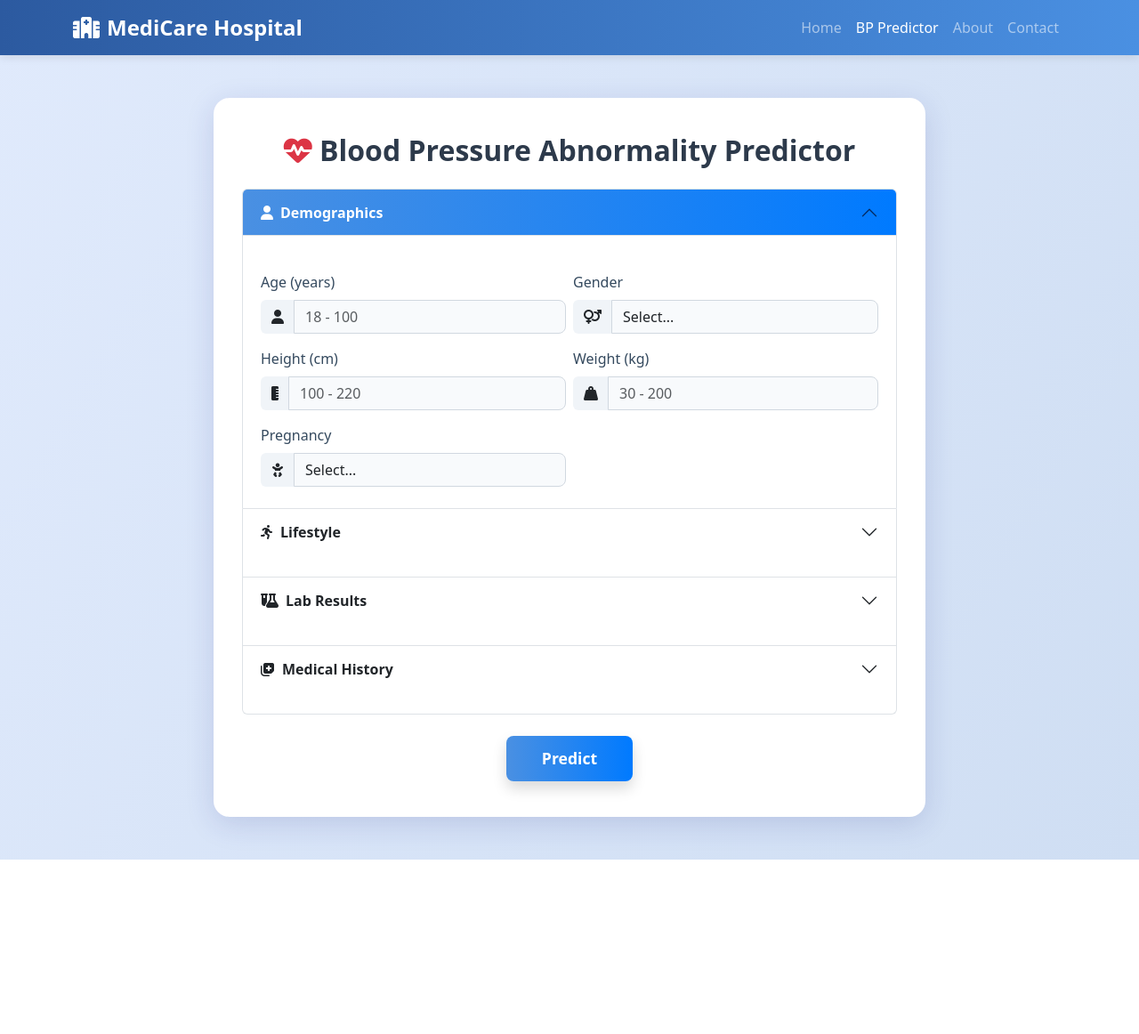
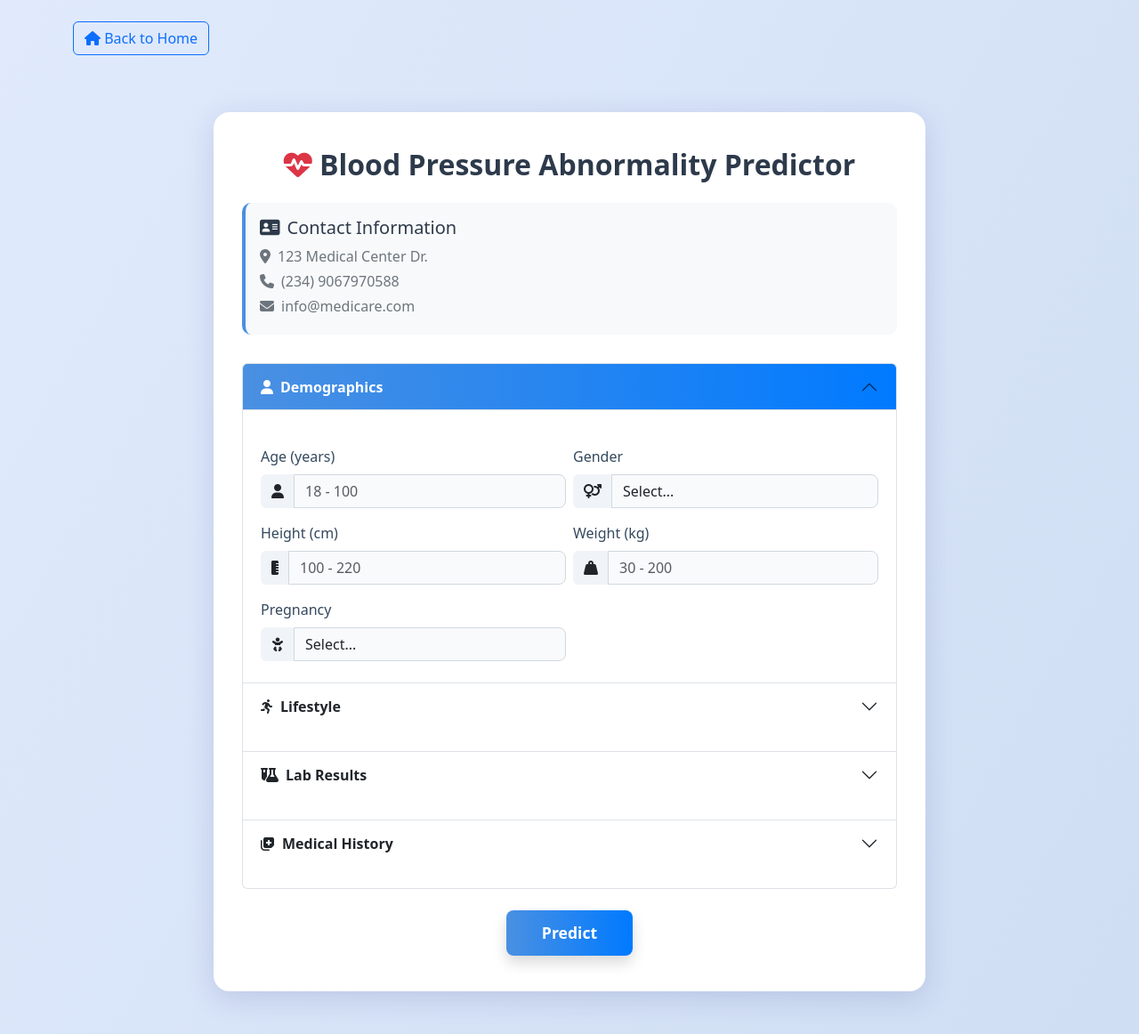
Before and after one commit to Abdoulmerlic/Hbp_Pridection_Model, a Flask app: page /predictor in a window 1280 px wide. Shown: the whole page at 89% size. Before the commit the page ends 966 px from the top, so only its background shows below. Run offline with Flask 2, Linux system fonts and the light colour scheme.

Commit message:
Refactor predictor route and simplify prediction response; update team member details and contact information in templates.

```diff
--- a/random forest/app.py
+++ b/random forest/app.py
@@ -35,12 +35,6 @@ numerical_features = [
 def home():
     return render_template('landing.html')
 
-@app.route('/predictor')
-def predictor():
-    return render_template('index.html',
-                         numerical_features=numerical_features,
-                         categorical_features=categorical_features)
-
 @app.route('/about')
 def about():
     return render_template('about.html')
@@ -68,42 +62,20 @@ def predict():
         prediction = model.predict(processed_data)[0]
         probability = model.predict_proba(processed_data)[0][1]
 
-        # Convert probability to percentage
-        probability_percentage = probability * 100
-
-        # Determine result based on percentage thresholds
-        if probability_percentage > 51:
-            result = "True"
-            risk_level = "High Risk"
-            message = "High risk of blood pressure abnormality detected"
-            alert_class = "alert-danger"
-            meter_position = 85  # Position for high risk on meter
-        elif probability_percentage < 49:
-            result = "False"
-            risk_level = "Low Risk"
-            message = "Low risk of blood pressure abnormality"
-            alert_class = "alert-success"
-            meter_position = 15  # Position for low risk on meter
-        else:
-            result = "Neutral"
-            risk_level = "Neutral Risk"
-            message = "Moderate risk - further monitoring recommended"
-            alert_class = "alert-warning"
-            meter_position = 50  # Position for neutral risk on meter
-
         return jsonify({
             'prediction': int(prediction),
             'probability': float(probability),
-            'probability_percentage': round(probability_percentage, 2),
-            'result': result,
-            'risk_level': risk_level,
-            'message': message,
-            'alert_class': alert_class,
-            'meter_position': meter_position
+            'message': 'High risk of blood pressure abnormality' if prediction == 1 else 'Low risk of blood pressure abnormality'
         })
 
     except Exception as e:
         return jsonify({'error': str(e)}), 400
 
+@app.route('/predictor')
+def predictor():
+    return render_template('index.html',
+                         numerical_features=numerical_features,
+                         categorical_features=categorical_features)
+
 if __name__ == '__main__':
     app.run(debug=True)
--- a/random forest/random_forest_bp_prediction.py
+++ b/random forest/random_forest_bp_prediction.py
@@ -106,7 +106,7 @@ def evaluate_model(model, X_test, y_test):
     plt.title('Confusion Matrix')
     plt.ylabel('True Label')
     plt.xlabel('Predicted Label')
-    plt.savefig('random forest/confusion_matrix_rf.png')
+    plt.savefig('confusion_matrix.png')
     plt.close()
 
     return accuracy, precision, recall, f1
@@ -130,7 +130,7 @@ def plot_feature_importance(model, feature_names):
     plt.title('Feature Importance')
     plt.xlabel('Importance Score')
     plt.tight_layout()
-    plt.savefig('random forest/feature_importance_rf.png')
+    plt.savefig('feature_importance.png')
     plt.close()
 
 def main():
--- a/random forest/templates/about.html
+++ b/random forest/templates/about.html
@@ -355,7 +355,7 @@
                         <div class="team-avatar">
                             <i class="fas fa-cogs"></i>
                         </div>
-                        <h4>Dr. Michael Chen</h4>
+                        <h4>Dr. Abdulmalik Saidu</h4>
                         <p class="text-primary">Chief Technology Officer</p>
                         <p class="text-muted">Pioneering our AI and machine learning initiatives to advance healthcare technology.</p>
                     </div>
@@ -451,7 +451,7 @@
                     <h6>Contact Info</h6>
                     <p class="text-white-50">
                         <i class="fas fa-map-marker-alt me-2"></i>123 Medical Center Dr.<br>
-                        <i class="fas fa-phone me-2"></i>(555) 123-4567<br>
+                        <i class="fas fa-phone me-2"></i>(234) 906-797-0588<br>
                         <i class="fas fa-envelope me-2"></i>info@medicare.com
                     </p>
                 </div>
--- a/random forest/templates/contact.html
+++ b/random forest/templates/contact.html
@@ -249,9 +249,9 @@
                         </div>
                         <h4>Call Us</h4>
                         <p class="text-muted">
-                            Main: (555) 123-4567<br>
-                            Emergency: (555) 911-0000<br>
-                            Fax: (555) 123-4568
+                            Main: (234) 906-797-0588<br>
+                            Emergency: (234) 911-0000<br>
+                            Fax: (234) 906-797-0589
                         </p>
                     </div>
                 </div>
--- a/random forest/templates/index.html
+++ b/random forest/templates/index.html
@@ -3,21 +3,13 @@
 <head>
     <meta charset="UTF-8">
     <meta name="viewport" content="width=device-width, initial-scale=1.0">
-    <title>Blood Pressure Abnormality Predictor - MediCare Hospital</title>
+    <title>Blood Pressure Abnormality Predictor</title>
     <link href="https://cdn.jsdelivr.net/npm/bootstrap@5.3.0/dist/css/bootstrap.min.css" rel="stylesheet">
     <link rel="stylesheet" href="https://cdnjs.cloudflare.com/ajax/libs/font-awesome/6.4.0/css/all.min.css">
     <style>
         body {
             background: linear-gradient(120deg, #e0eafc, #cfdef3 100%);
             min-height: 100vh;
-        }
-        .navbar {
-            background: linear-gradient(90deg, #2c5aa0, #4a90e2);
-            box-shadow: 0 2px 10px rgba(0,0,0,0.1);
-        }
-        .navbar-brand {
-            font-weight: 700;
-            font-size: 1.5rem;
         }
         .main-card {
             max-width: 800px;
@@ -95,30 +87,20 @@
             color: #fff;
             font-size: 0.95rem;
         }
-        .probability-bar {
-            height: 30px;
-            border-radius: 15px;
-            background: linear-gradient(90deg, #28a745 0%, #ffc107 50%, #dc3545 100%);
-            position: relative;
-            margin: 1rem 0;
+        .contact-info {
+            background: #f8f9fa;
+            border-radius: 10px;
+            padding: 1rem;
+            margin-bottom: 2rem;
+            border-left: 4px solid #4a90e2;
         }
-        .probability-indicator {
-            position: absolute;
-            top: -5px;
-            width: 40px;
-            height: 40px;
-            background: #fff;
-            border: 3px solid #333;
-            border-radius: 50%;
-            transform: translateX(-50%);
-            transition: left 0.5s ease;
+        .contact-info h5 {
+            color: #2d3a4b;
+            margin-bottom: 0.5rem;
         }
-        .probability-labels {
-            display: flex;
-            justify-content: space-between;
-            margin-top: 0.5rem;
-            font-size: 0.9rem;
-            color: #666;
+        .contact-info p {
+            margin-bottom: 0.25rem;
+            color: #6c757d;
         }
         @media (max-width: 768px) {
             .main-card { padding: 1.2rem 0.5rem; }
@@ -126,36 +108,23 @@
     </style>
 </head>
 <body>
-    <!-- Navigation -->
-    <nav class="navbar navbar-expand-lg navbar-dark">
-        <div class="container">
-            <a class="navbar-brand" href="/">
-                <i class="fas fa-hospital me-2"></i>MediCare Hospital
-            </a>
-            <button class="navbar-toggler" type="button" data-bs-toggle="collapse" data-bs-target="#navbarNav">
-                <span class="navbar-toggler-icon"></span>
-            </button>
-            <div class="collapse navbar-collapse" id="navbarNav">
-                <ul class="navbar-nav ms-auto">
-                    <li class="nav-item">
-                        <a class="nav-link" href="/">Home</a>
-                    </li>
-                    <li class="nav-item">
-                        <a class="nav-link active" href="/predictor">BP Predictor</a>
-                    </li>
-                    <li class="nav-item">
-                        <a class="nav-link" href="/about">About</a>
-                    </li>
-                    <li class="nav-item">
-                        <a class="nav-link" href="/contact">Contact</a>
-                    </li>
-                </ul>
-            </div>
-        </div>
-    </nav>
-
+    <!-- Add Back to Home button at the top -->
+    <div class="container mt-4">
+        <a href="/" class="btn btn-outline-primary mb-3">
+            <i class="fa fa-home"></i> Back to Home
+        </a>
+    </div>
     <div class="main-card">
         <h2 class="text-center mb-4"><i class="fa-solid fa-heart-pulse text-danger"></i> Blood Pressure Abnormality Predictor</h2>
+
+        <!-- Contact Information Section -->
+        <div class="contact-info">
+            <h5><i class="fa-solid fa-address-card me-2"></i>Contact Information</h5>
+            <p><i class="fa-solid fa-map-marker-alt me-2"></i>123 Medical Center Dr.</p>
+            <p><i class="fa-solid fa-phone me-2"></i>(234) 9067970588</p>
+            <p><i class="fa-solid fa-envelope me-2"></i>info@medicare.com</p>
+        </div>
+
         <form id="predictionForm">
             <div class="accordion" id="featureAccordion">
                 <!-- Demographics Card -->
@@ -404,25 +373,7 @@
                 <h4 class="alert-heading">Prediction Result</h4>
                 <p id="predictionMessage"></p>
                 <hr>
-                <div class="probability-section">
-                    <h5>Risk Assessment</h5>
-                    <div class="probability-bar">
-                        <div class="probability-indicator" id="probabilityIndicator"></div>
-                    </div>
-                    <div class="probability-labels">
-                        <span>Low Risk</span>
-                        <span>Neutral</span>
-                        <span>High Risk</span>
-                    </div>
-                    <div class="row mt-3">
-                        <div class="col-md-6">
-                            <p class="mb-1"><strong>Prediction:</strong> <span id="predictionResult"></span></p>
-                        </div>
-                        <div class="col-md-6">
-                            <p class="mb-1"><strong>Risk Level:</strong> <span id="probability"></span></p>
-                        </div>
-                    </div>
-                </div>
+                <p class="mb-0">Probability: <span id="probability"></span></p>
             </div>
         </div>
     </div>
@@ -433,12 +384,10 @@
         var tooltipList = tooltipTriggerList.map(function (tooltipTriggerEl) {
             return new bootstrap.Tooltip(tooltipTriggerEl);
         });
-
         document.getElementById('predictionForm').addEventListener('submit', async (e) => {
             e.preventDefault();
             document.querySelector('.loading').style.display = 'block';
             document.querySelector('.result-card').classList.remove('show');
-
             const formData = {};
             const form = e.target;
             for (const element of form.elements) {
@@ -446,7 +395,6 @@
                     formData[element.name] = element.value;
                 }
             }
-
             try {
                 const response = await fetch('/predict', {
                     method: 'POST',
@@ -455,33 +403,15 @@
                     },
                     body: JSON.stringify(formData)
                 });
-
                 const result = await response.json();
-
                 if (response.ok) {
                     const resultCard = document.querySelector('.result-card');
                     const alert = resultCard.querySelector('.alert');
                     const message = document.getElementById('predictionMessage');
-                    const predictionResult = document.getElementById('predictionResult');
                     const probability = document.getElementById('probability');
-                    const indicator = document.getElementById('probabilityIndicator');
-
-                    // Set alert class based on result
-                    alert.className = `alert ${result.alert_class}`;
-
-                    // Set message
+                    alert.className = `alert ${result.prediction === 1 ? 'alert-danger' : 'alert-success'}`;
                     message.textContent = result.message;
-
-                    // Set prediction result (True/False/Neutral)
-                    predictionResult.textContent = result.result;
-
-                    // Set risk level
-                    probability.textContent = result.risk_level;
-
-                    // Update probability indicator position based on risk level
-                    indicator.style.left = `${result.meter_position}%`;
-
-                    // Show result card
+                    probability.textContent = `${(result.probability * 100).toFixed(2)}%`;
                     resultCard.classList.add('show');
                 } else {
                     throw new Error(result.error || 'Prediction failed');
@@ -492,7 +422,6 @@
                 document.querySelector('.loading').style.display = 'none';
             }
         });
-
         // Hide result card when any input changes
         document.querySelectorAll('#predictionForm input, #predictionForm select').forEach(el => {
             el.addEventListener('input', () => {
```
